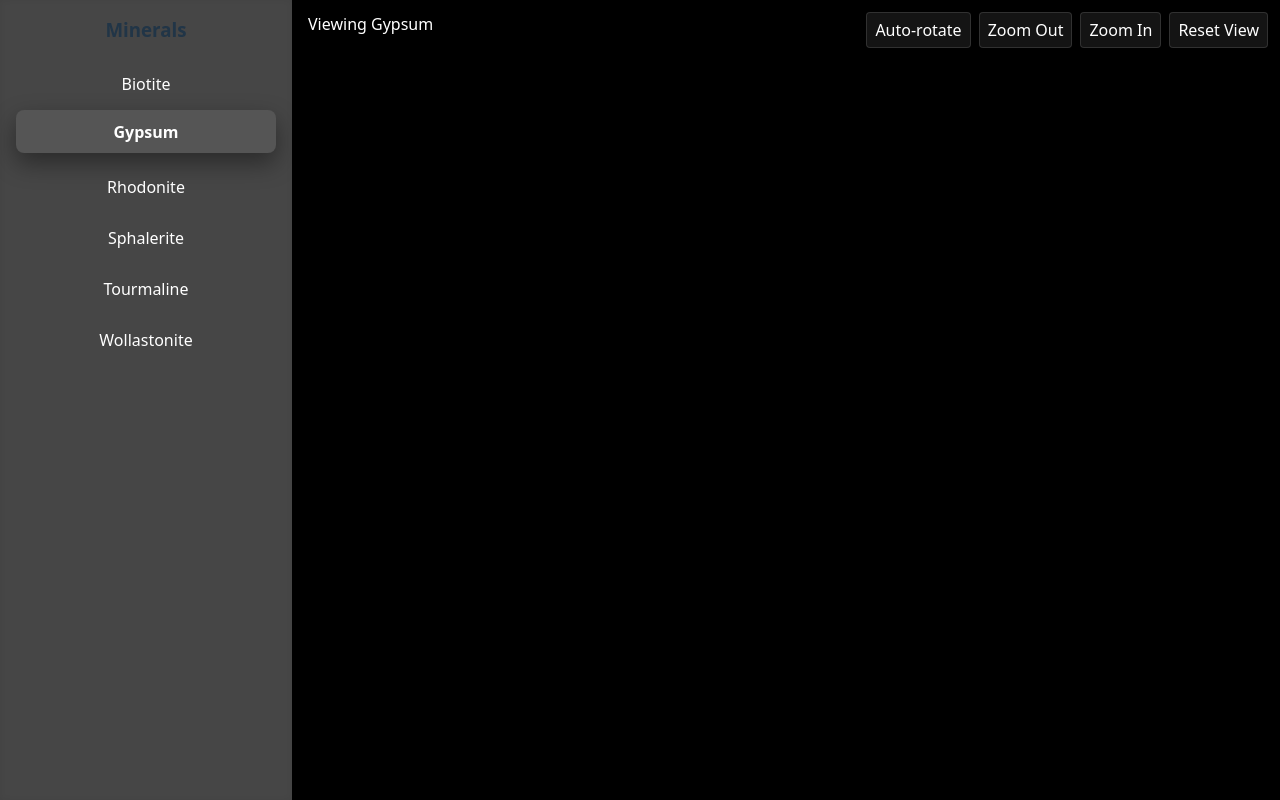
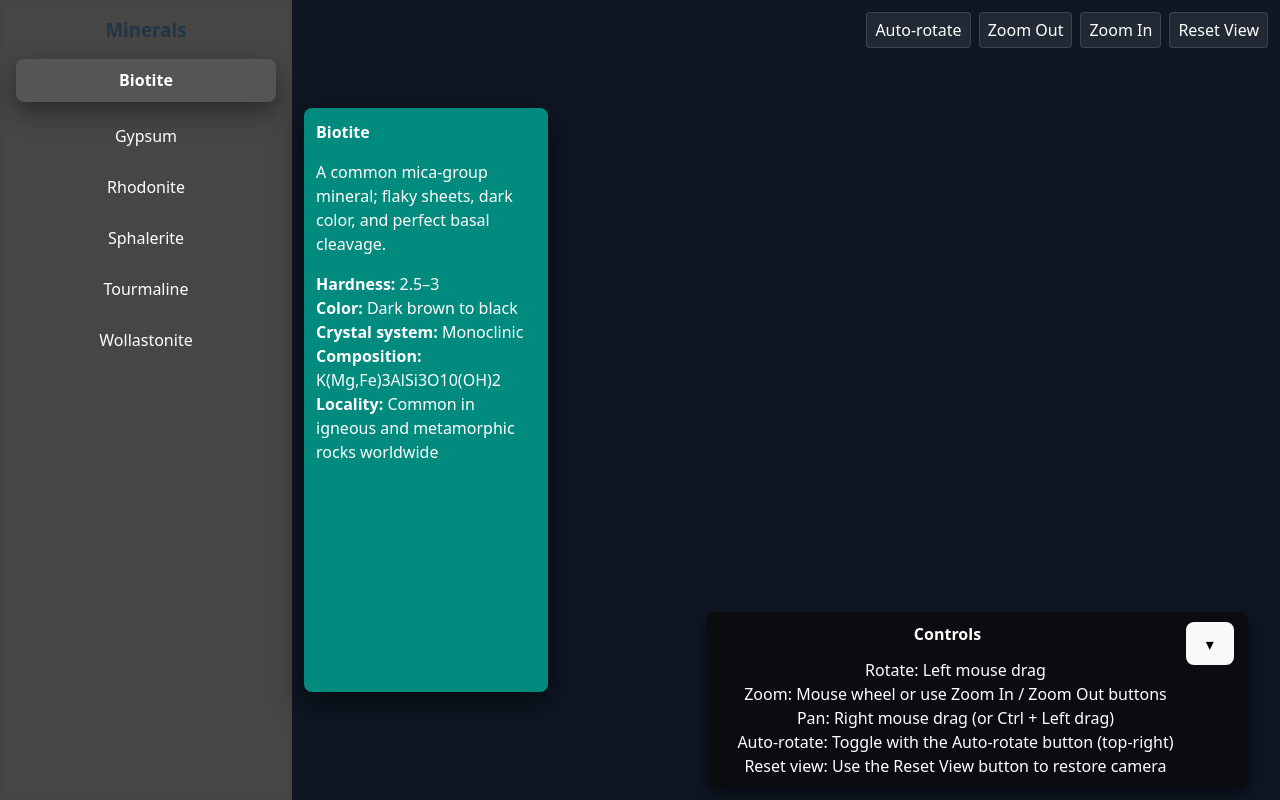
Before and after one commit to Dmartinez-van/mineralviewer, a React (Vite) app: page / in a window 1280 px wide. Built offline with nearby package versions, Linux system fonts and the light colour scheme; no server answers.

Commit message:
add mineral details and controls info boxes

```diff
--- a/src/App.css
+++ b/src/App.css
@@ -75,6 +75,7 @@
   background: #000;
   display: flex;
   align-items: stretch;
+  position: relative; /* allow absolute overlays */
 }
 
 .viewer > div {
@@ -117,6 +118,105 @@
     Arial;
 }
 
+/* Info panel on the left of the canvas */
+#info-left {
+  position: absolute;
+  left: 12px;
+  top: 50%;
+  transform: translateY(-50%);
+  width: 220px;
+  max-height: 70%;
+  /* use a high-contrast teal that reads well over a black background */
+  background: rgba(0, 150, 136, 0.92);
+  color: #fff;
+  padding: 12px;
+  border-radius: 8px;
+  box-shadow: 0 10px 30px rgba(0, 0, 0, 0.6);
+  z-index: 4;
+  overflow: auto;
+}
+
+#info-left h4 {
+  margin: 0 0 8px 0;
+}
+
+#info-left {
+  /* override the page-level centering so content inside the left info panel is left-aligned */
+  text-align: left;
+}
+
+#info-left ul,
+#info-left li {
+  /* ensure lists inside the left panel use normal list padding and left alignment */
+  text-align: left;
+}
+
+/* Info panel along the bottom of the canvas */
+#info-bottom {
+  position: absolute;
+  right: 2rem;
+  /* transform: translateX(-50%); */
+  bottom: 12px;
+  /* let height be driven by content so it can shrink when collapsed */
+  height: auto;
+  width: fit-content;
+  background: rgba(10, 10, 10, 0.8);
+  color: #fff;
+  padding: 10px 14px;
+  border-radius: 8px;
+  box-shadow: 0 6px 20px rgba(0, 0, 0, 0.6);
+  z-index: 4;
+  display: flex;
+  gap: 12px;
+  /* align to top so expanded content grows downward and container can shrink */
+  align-items: flex-start;
+  transition: padding 180ms ease, gap 180ms ease;
+}
+
+#info-bottom .notes {
+  color: #ddd;
+  margin-left: 8px;
+}
+
+/* bottom content area that can be collapsed leaving only header + toggle */
+.info-bottom-left {
+  display: flex;
+  flex-direction: column;
+  gap: 6px;
+}
+
+.info-bottom-content {
+  max-height: 400px; /* upper bound for smooth expand animation */
+  opacity: 1;
+  transform: translateY(0);
+  transition: max-height 220ms ease, opacity 220ms ease, transform 220ms ease;
+  overflow: hidden;
+}
+
+#info-bottom.collapsed .info-bottom-content {
+  max-height: 0;
+  opacity: 0;
+  transform: translateY(8px);
+  pointer-events: none;
+}
+
+/* reduce padding when collapsed so the overall element height shrinks to just the header */
+#info-bottom.collapsed {
+  padding-top: 6px;
+  padding-bottom: 6px;
+  gap: 8px;
+}
+
+/* remove bullet markers inside the info panels and adjust list spacing */
+#info-left ul,
+#info-bottom .controls-instructions ul,
+#info-left ul li,
+#info-bottom .controls-instructions ul li {
+  list-style: none;
+  margin-left: 0;
+  padding-left: 0;
+}
+
 .three-controls {
   position: absolute;
   right: 12px;
--- a/src/App.tsx
+++ b/src/App.tsx
@@ -2,8 +2,78 @@ import "./App.css";
 import MyThree from "./Threejs";
 import { useState } from "react";
 
+// Minimal type describing the facts we show in the left info panel
+type MineralInfo = {
+  hardness: string;
+  color: string;
+  crystalSystem: string;
+  composition?: string;
+  locality: string;
+  description?: string;
+};
+
+const MINERALS: Record<string, MineralInfo> = {
+  Biotite: {
+    hardness: "2.5–3",
+    color: "Dark brown to black",
+    crystalSystem: "Monoclinic",
+    composition: "K(Mg,Fe)3AlSi3O10(OH)2",
+    locality: "Common in igneous and metamorphic rocks worldwide",
+    description:
+      "A common mica-group mineral; flaky sheets, dark color, and perfect basal cleavage.",
+  },
+  Gypsum: {
+    hardness: "~2",
+    color: "Colorless, white, gray or with impurities",
+    crystalSystem: "Monoclinic",
+    composition: "CaSO4·2H2O",
+    locality: "Evaporite deposits; sedimentary basins worldwide",
+    description:
+      "A soft sulfate mineral forming clear tabular crystals or fibrous masses (selenite).",
+  },
+  Rhodonite: {
+    hardness: "5.5–6.5",
+    color: "Pink to red, often with black manganese oxide veins",
+    crystalSystem: "Triclinic",
+    composition: "(Mn,Fe,Mg,Ca)SiO3",
+    locality: "Notable localities: Russia, Sweden, USA",
+    description:
+      "A manganese silicate prized as an ornamental stone; typically pink with dark inclusions.",
+  },
+  Sphalerite: {
+    hardness: "3.5–4",
+    color: "Yellow to brown to black (zinc sulfide)",
+    crystalSystem: "Isometric",
+    composition: "(Zn,Fe)S",
+    locality: "Common in hydrothermal veins and skarns",
+    description:
+      "The primary ore of zinc; crystals often show high dispersion (adamantine luster).",
+  },
+  Tourmaline: {
+    hardness: "7–7.5",
+    color: "Many colors (often green, black, pink)",
+    crystalSystem: "Trigonal",
+    composition: "Complex boron silicate; varied chemistry",
+    locality: "Pegmatites and metamorphic rocks worldwide",
+    description:
+      "A group of complex borosilicate minerals that occur in many colors and form prismatic crystals.",
+  },
+  Wollastonite: {
+    hardness: "4.5–5",
+    color: "White, gray or pale shades",
+    crystalSystem: "Triclinic",
+    composition: "CaSiO3",
+    locality: "Metamorphosed limestones and skarn deposits",
+    description:
+      "A calcium inosilicate used as a source of calcium and in ceramics; typically white and fibrous or tabular.",
+  },
+};
+
 function App() {
-  const [selected, setSelected] = useState<string>("Gypsum");
+  const [selected, setSelected] = useState<string>("Biotite");
+  const [showBottom, setShowBottom] = useState<boolean>(true);
+
+  const info = MINERALS[selected];
 
   return (
     <>
@@ -60,6 +130,71 @@ function App() {
               mineralName={selected}
               filePath={`/models/${selected.toLowerCase()}/scene.gltf`}
             />
+
+            {/* Info panels for the selected mineral — left and bottom of the canvas */}
+            <div id="info-left">
+              <div className="info-header">
+                <h4>{selected}</h4>
+              </div>
+
+              {info ? (
+                <>
+                  {info.description && <p>{info.description}</p>}
+                  <ul>
+                    <li>
+                      <strong>Hardness:</strong> {info.hardness}
+                    </li>
+                    <li>
+                      <strong>Color:</strong> {info.color}
+                    </li>
+                    <li>
+                      <strong>Crystal system:</strong> {info.crystalSystem}
+                    </li>
+                    {info.composition && (
+                      <li>
+                        <strong>Composition:</strong> {info.composition}
+                      </li>
+                    )}
+                    <li>
+                      <strong>Locality:</strong> {info.locality}
+                    </li>
+                  </ul>
+                </>
+              ) : (
+                <p>No information available for {selected}.</p>
+              )}
+            </div>
+
+            <div id="info-bottom" className={showBottom ? "" : "collapsed"}>
+              <div className="info-bottom-left">
+                <h4 style={{ margin: 0 }}>Controls</h4>
+                <div className="info-bottom-content">
+                  <div className="controls-instructions">
+                    <ul style={{ margin: "6px 0 0 16px" }}>
+                      <li>Rotate: Left mouse drag</li>
+                      <li>
+                        Zoom: Mouse wheel or use Zoom In / Zoom Out buttons
+                      </li>
+                      <li>Pan: Right mouse drag (or Ctrl + Left drag)</li>
+                      <li>
+                        Auto-rotate: Toggle with the Auto-rotate button
+                        (top-right)
+                      </li>
+                      <li>
+                        Reset view: Use the Reset View button to restore camera
+                      </li>
+                    </ul>
+                  </div>
+                </div>
+              </div>
+              <button
+                aria-label={showBottom ? "Hide notes" : "Show notes"}
+                className="panel-toggle bottom-toggle"
+                onClick={() => setShowBottom((s) => !s)}
+              >
+                {showBottom ? "▾" : "▴"}
+              </button>
+            </div>
           </main>
         </div>
       </div>
--- a/src/Threejs.tsx
+++ b/src/Threejs.tsx
@@ -119,6 +119,11 @@ function MyThree({ mineralName }: MyThreeProps) {
     }models/${mineralName?.toLowerCase()}/scene.gltf`;
 
     const scene = new THREE.Scene();
+    // Dark, neutral background works well for viewing mineral models:
+    // - provides high contrast for a wide range of colors
+    // - is easier on the eyes than pure black
+    // Chosen color: a deep slate (hex 0x0f1724)
+    scene.background = new THREE.Color(0x0f1724);
     const camera = new THREE.PerspectiveCamera(
       75,
       window.innerWidth / window.innerHeight,
@@ -246,7 +251,6 @@ function MyThree({ mineralName }: MyThreeProps) {
 
   return (
     <div ref={refContainer} className="three-container">
-      <div className="three-overlay">Viewing {mineralName ?? "<Nothing>"}</div>
       <div className="three-controls">
         <button onClick={toggleAutoRotate}>
           {autoRotate ? "Stop Auto-rotate" : "Auto-rotate"}
```
